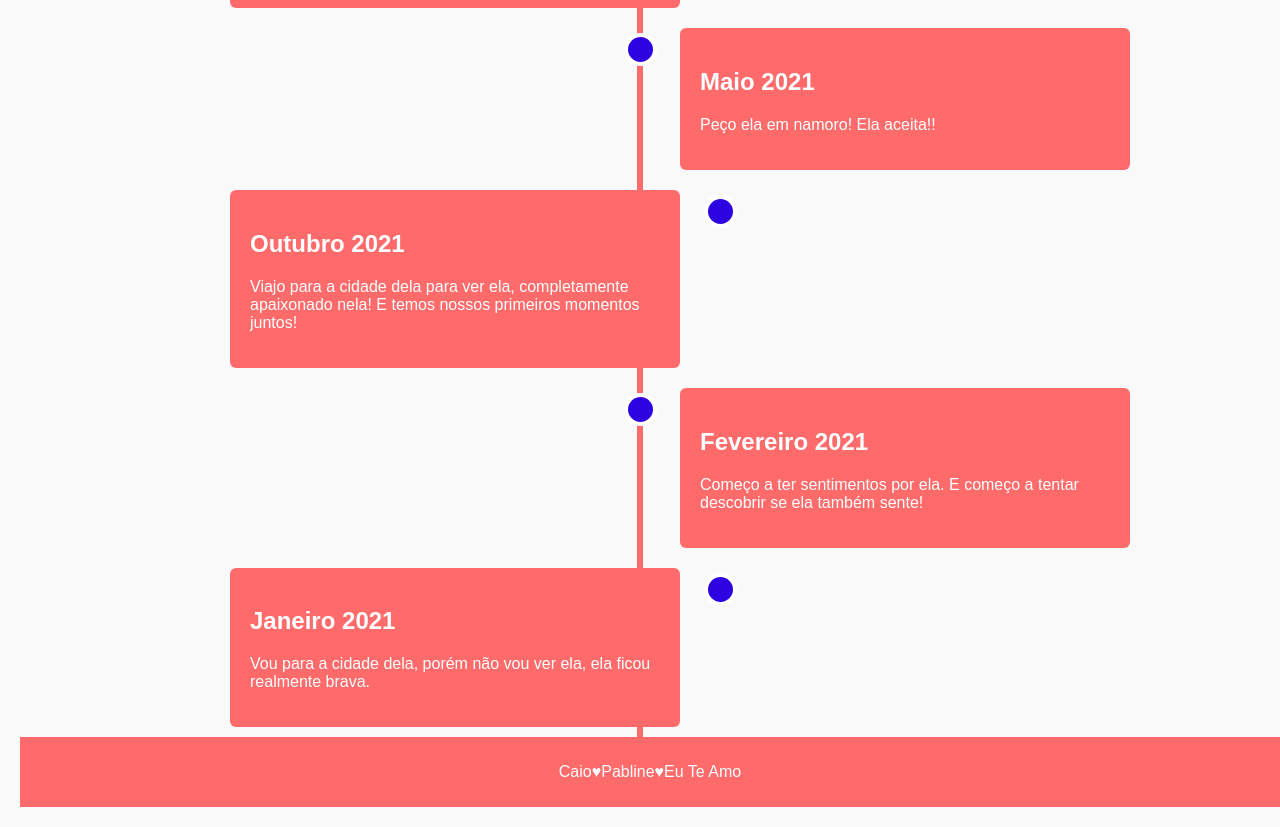
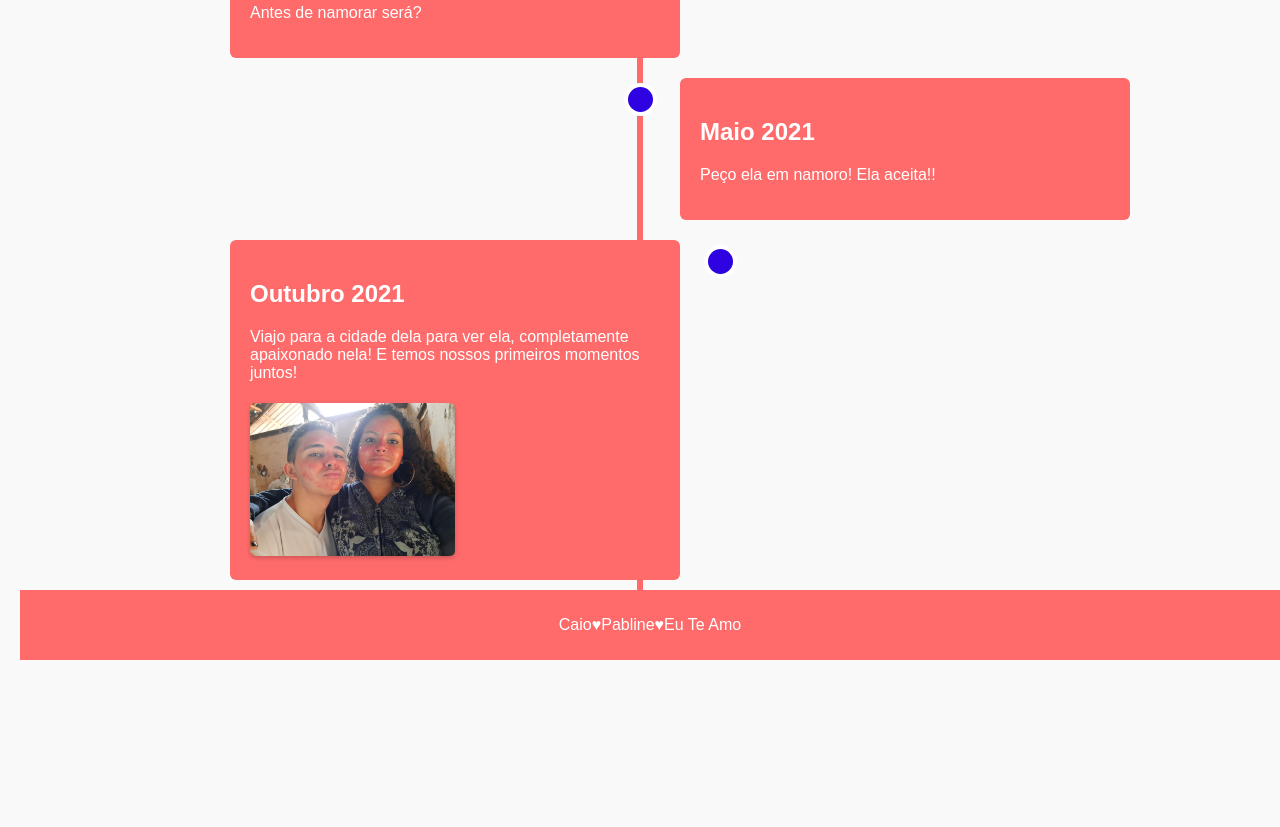
Before and after one commit to Caiohls/caiohls.github.io, a plain HTML site: page linhadotempo.html in a window 1280 px wide. Shown: the part 1745-2572 px from the top of the page. After the commit the page ends 2425 px from the top, so only its background shows below. Drawn offline with Linux system fonts and the light colour scheme.

Commit message:
versao0.12

```diff
--- a/linhadotempo.html
+++ b/linhadotempo.html
@@ -45,6 +45,7 @@
                 <h2>Abril 2021</h2>
                 <p>Falo que gosto dela, e ela fala que gosta também!!!!!!</p>
                 <img src="images/printConversa2021.jpg" alt="Print" class="linhadotempo-img">
+                <p>Antes de namorar será?</p>
             </div>
         </div>
         <div class="container right">
@@ -57,21 +58,9 @@
             <div class="content">
                 <h2>Outubro 2021</h2>
                 <p>Viajo para a cidade dela para ver ela, completamente apaixonado nela! E temos nossos primeiros momentos juntos!</p>
+                <img src="images/skinCare2021.jpg" alt="skincare" class="linhadotempo-img">
             </div>
         </div>
-        <div class="container right">
-            <div class="content">
-                <h2>Fevereiro 2021</h2>
-                <p>Começo a ter sentimentos por ela. E começo a tentar descobrir se ela também sente!</p>
-            </div>
-        </div>
-        <div class="container left">
-            <div class="content">
-                <h2>Janeiro 2021</h2>
-                <p>Vou para a cidade dela, porém não vou ver ela, ela ficou realmente brava.</p>
-            </div>
-        </div>
-
     </div>
 
     <footer>
```
